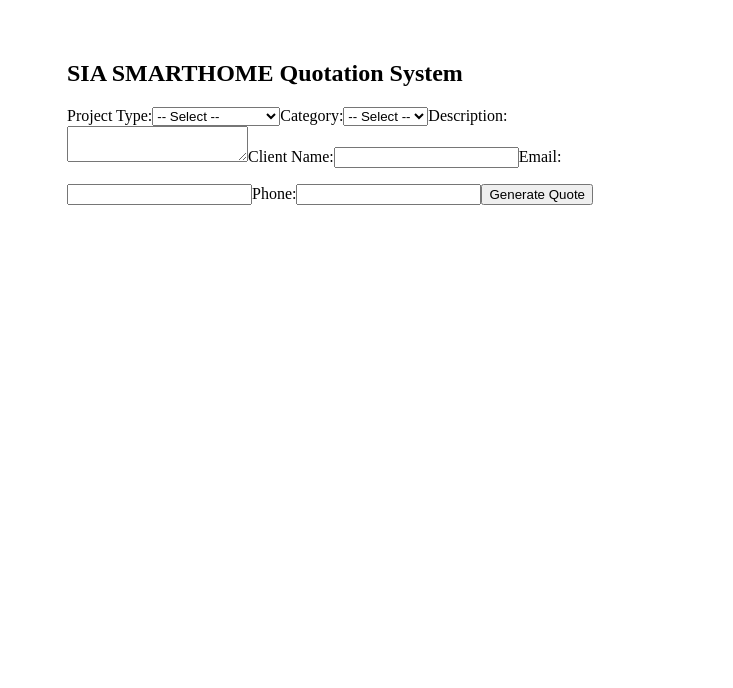
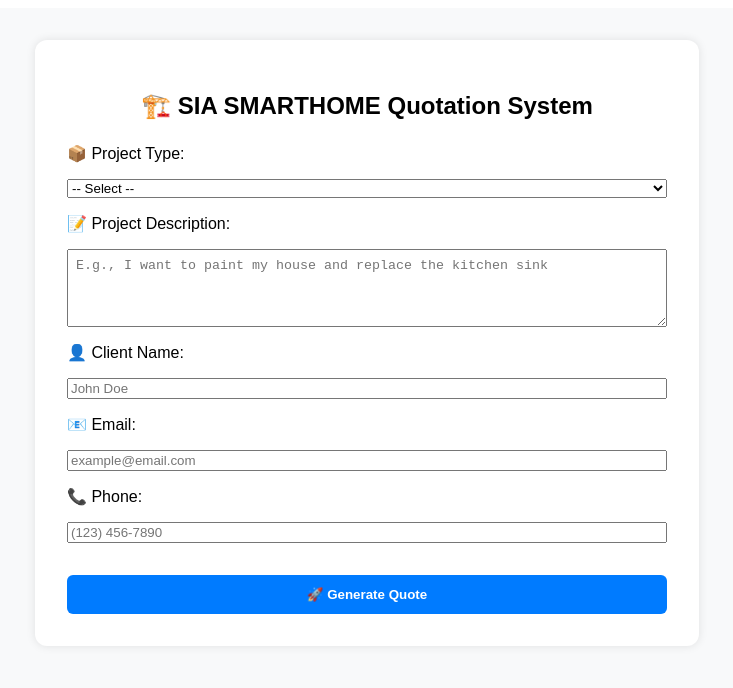
Before and after one commit to SiaSmartHome/sia-smarthome-quotation, a React (Create React App) app in the folder frontend/: page / in a window 1280 px wide. Shown: the top 688 px of the page, without its empty margins (273-1006 px from the left). Built offline with nearby package versions, Linux system fonts and the light colour scheme.

Commit message:
Add files via upload

```diff
--- a/frontend/src/App.js
+++ b/frontend/src/App.js
@@ -3,7 +3,6 @@ import React, { useState } from "react";
 function App() {
   const [formData, setFormData] = useState({
     projectType: "",
-    category: "",
     description: "",
     name: "",
     email: "",
@@ -17,46 +16,67 @@ function App() {
   const handleSubmit = (e) => {
     e.preventDefault();
     console.log("Form submitted:", formData);
-    alert("Form submitted. Check console.");
+    alert("Your request has been submitted. We'll analyze your description.");
   };
 
   return (
-    <div style={{ maxWidth: "600px", margin: "0 auto", padding: "2rem" }}>
-      <h2>SIA SMARTHOME Quotation System</h2>
-      <form onSubmit={handleSubmit}>
-        <label>Project Type:</label>
+    <div style={{
+      backgroundColor: "#f8f9fa",
+      minHeight: "100vh",
+      padding: "2rem",
+      fontFamily: "Arial, sans-serif"
+    }}>
+      <div style={{
+        maxWidth: "600px",
+        background: "#fff",
+        margin: "0 auto",
+        padding: "2rem",
+        borderRadius: "12px",
+        boxShadow: "0 0 10px rgba(0,0,0,0.1)"
+      }}>
+        <h2 style={{ textAlign: "center", marginBottom: "1.5rem" }}>🏗️ SIA SMARTHOME Quotation System</h2>
+        <form onSubmit={handleSubmit} style={{ display: "flex", flexDirection: "column", gap: "1rem" }}>
+
+          <label>📦 Project Type:</label>
           <select name="projectType" onChange={handleChange} required>
             <option value="">-- Select --</option>
             <option value="new">New Construction</option>
             <option value="renovation">Renovation</option>
           </select>
 
-        <label>Category:</label>
-        <select name="category" onChange={handleChange} required>
-          <option value="">-- Select --</option>
-          <option value="painting">Painting</option>
-          <option value="concrete">Concrete</option>
-          <option value="flooring">Flooring</option>
-          <option value="plumbing">Plumbing</option>
-          <option value="electrical">Electrical</option>
-        </select>
+          <label>📝 Project Description:</label>
+          <textarea
+            name="description"
+            rows="4"
+            onChange={handleChange}
+            required
+            placeholder="E.g., I want to paint my house and replace the kitchen sink"
+            style={{ padding: "0.5rem" }}
+          />
 
-        <label>Description:</label>
-        <textarea name="description" onChange={handleChange} required />
+          <label>👤 Client Name:</label>
+          <input type="text" name="name" onChange={handleChange} required placeholder="John Doe" />
 
-        <label>Client Name:</label>
-        <input type="text" name="name" onChange={handleChange} required />
+          <label>📧 Email:</label>
+          <input type="email" name="email" onChange={handleChange} required placeholder="example@email.com" />
 
-        <label>Email:</label>
-        <input type="email" name="email" onChange={handleChange} required />
+          <label>📞 Phone:</label>
+          <input type="tel" name="phone" onChange={handleChange} required placeholder="(123) 456-7890" />
 
-        <label>Phone:</label>
-        <input type="tel" name="phone" onChange={handleChange} required />
-
-        <button type="submit" style={{ marginTop: "1rem" }}>
-          Generate Quote
+          <button type="submit" style={{
+            marginTop: "1rem",
+            padding: "0.75rem",
+            backgroundColor: "#007bff",
+            color: "#fff",
+            border: "none",
+            borderRadius: "6px",
+            fontWeight: "bold",
+            cursor: "pointer"
+          }}>
+            🚀 Generate Quote
           </button>
         </form>
+      </div>
     </div>
   );
 }
```
Lines whose indentation alone changed are shown as unchanged.
